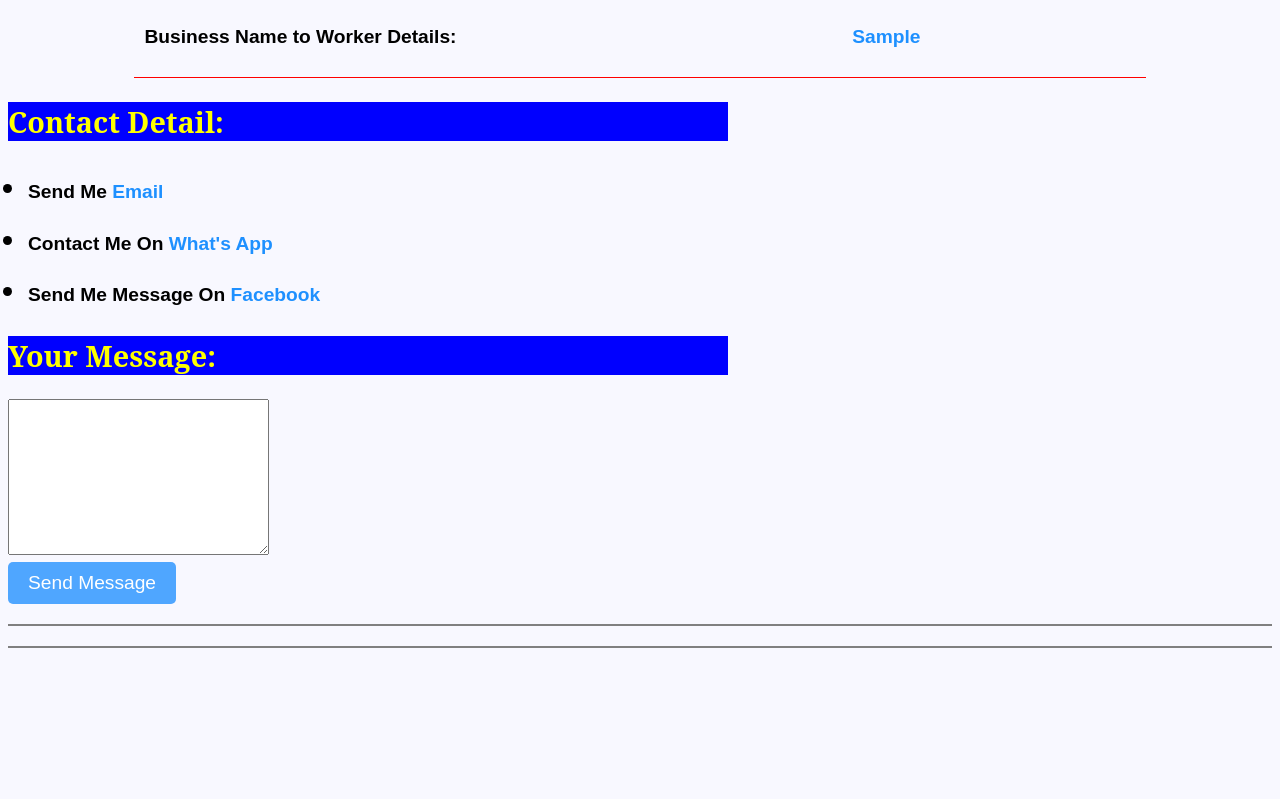
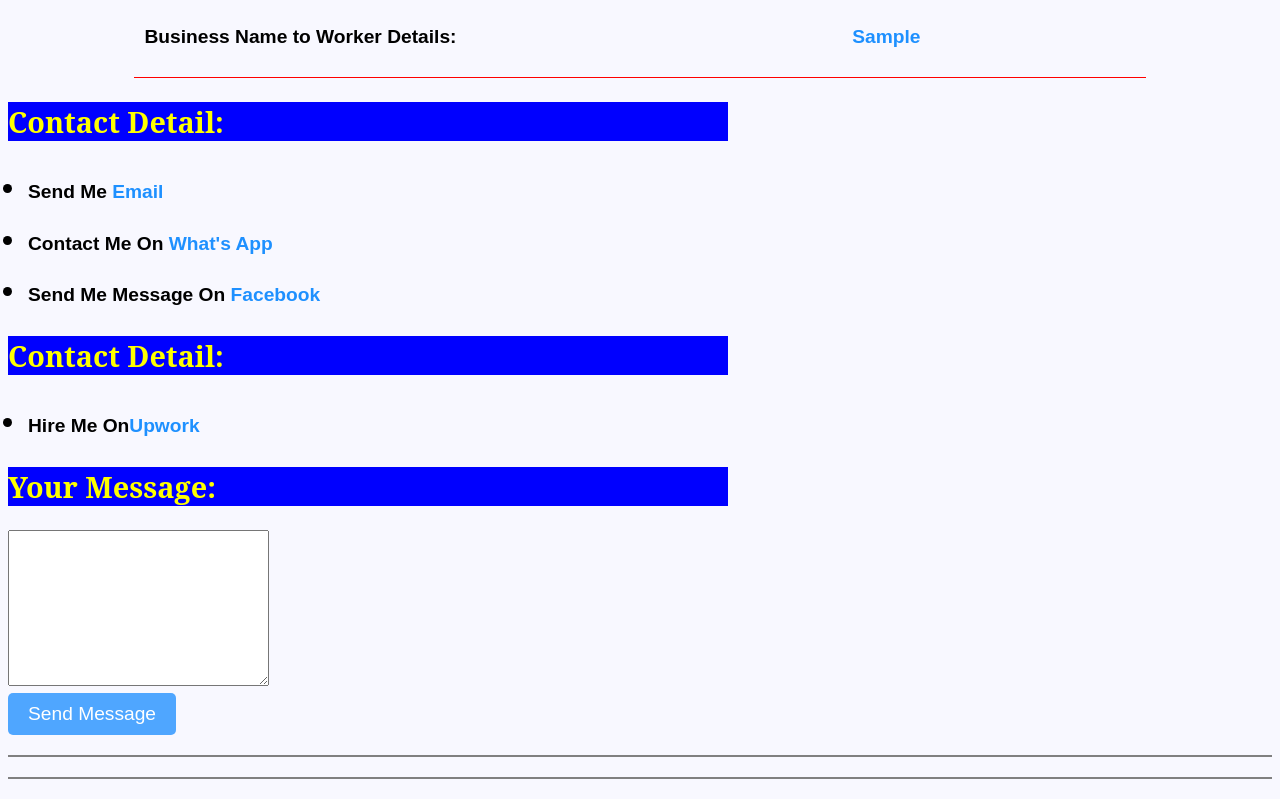
Before and after one commit to Dataentry-expert/Dataentry, a plain HTML site: page index.html in a window 1280 px wide. Shown: the part 1921-2720 px from the top of the page. Before the commit the page ends 2589 px from the top, so only its background shows below. Drawn offline with Linux system fonts and the light colour scheme.

Commit message:
Update index.html

```diff
--- a/index.html
+++ b/index.html
@@ -244,6 +244,10 @@
       <li> <h3>Contact Me On <a href="https://wa.me/923186791421">What's App</a> </h3></li>
       <li> <h3>Send Me Message On <a href="https://m.me/Jamalirazabali">Facebook</a> </h3></li>
     </ul>
+     <h2>Contact Detail:</h2>
+    <ul>
+      <li> <h3>Hire Me On<a href="https://www.upwork.com/freelancers/~01c9d02033a770ee1e?mp_source=share">Upwork</a> </h3></li>
+    </ul>
     <form action="mailto:jamaliraza325@gmail.com" method="post" enctype="text/plain">
       <h2>Your Message:</h2>
       <textarea name="" rows="10" cols="30"></textarea>
```
